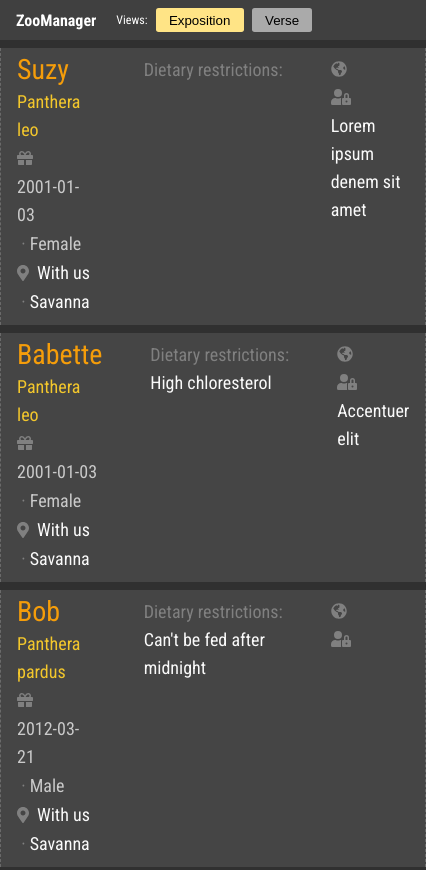
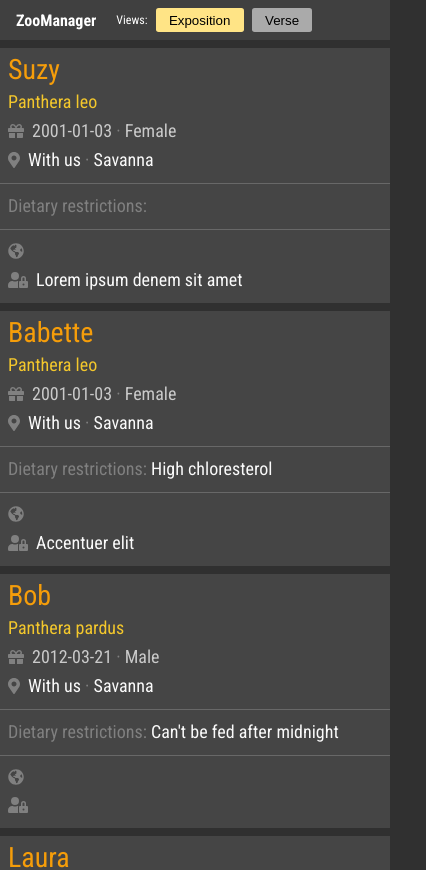
Before and after one commit to iamgrid/zoomanager, a React (Create React App) app: page / in a window 390 px wide. Shown: the top 870 px of the page, 426 px wide, since content can reach past the window. Built offline with nearby package versions, Linux system fonts and the light colour scheme.

Commit message:
'Exposition' view now responsive

```diff
--- a/src/App.css
+++ b/src/App.css
@@ -131,19 +131,34 @@ body {
 
 .data_display--exposition .data_display__item {
 	margin: 0.5em auto;
-	display: grid;
-	justify-content: center;
-	grid-template-columns: repeat(3, 1fr);
-	gap: 1em;
 	max-width: 1000px;
 	background-color: #454545;
-	border: 1px dashed rgba(255, 255, 255, 0.2);
-	border-top: 0;
-	border-bottom: 0;
 }
 
 .data_display--exposition .data_display__section {
-	padding: 0.5em 1em;
+	padding: 0.5em;
+	border-top: 1px solid #ffffff30;
+}
+
+.data_display--exposition .data_display__section:first-child {
+	border-top: 0;
+}
+
+@media screen and (min-width: 600px) {
+	.data_display--exposition .data_display__item {
+		display: grid;
+		justify-content: center;
+		grid-template-columns: repeat(3, 1fr);
+		gap: 1em;
+		border: 1px dashed #ffffff25;
+		border-top: 0;
+		border-bottom: 0;
+	}
+
+	.data_display--exposition .data_display__section {
+		padding: 0.5em 1em;
+		border: 0;
+	}
 }
 
 .data_display__entry {
```
